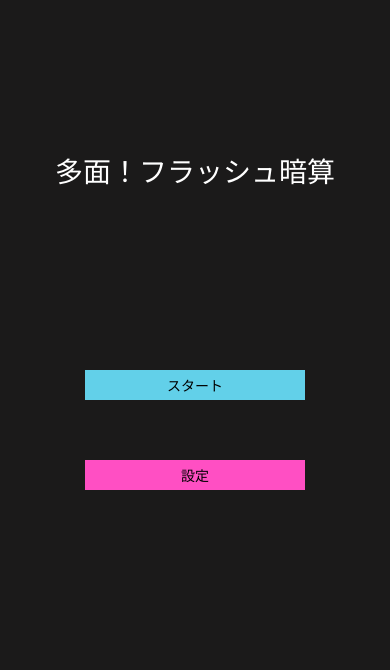
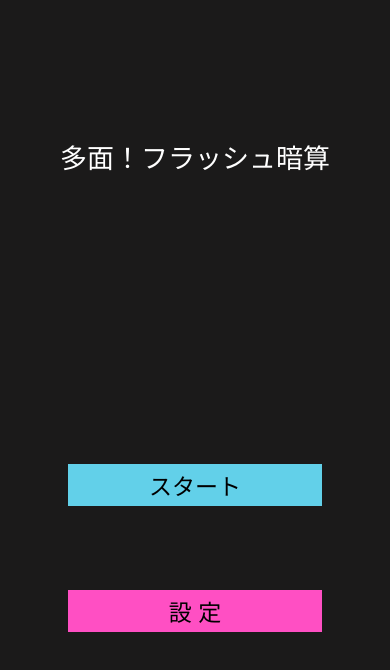
Before and after one commit to wafuwafu13/flash-mental-arithmetic, a React Native app: screen / in a window 390 px wide. Shown: the top 670 px of the page. Built offline with nearby package versions, Linux system fonts and the light colour scheme.

Commit message:
styleにwp.hpを設定

```diff
--- a/components/HomeScreen.tsx
+++ b/components/HomeScreen.tsx
@@ -2,19 +2,40 @@ import React from 'react';
 import { StyleSheet, View } from 'react-native';
 import HomeTitle from '../elements/HomeTitle';
 import HomeButton from '../elements/HomeButton';
+import {widthPercentageToDP as wp, heightPercentageToDP as hp} from 'react-native-responsive-screen';
 
 const HomeScreen = () => {
     return(
-        <View>
+        <View style={styles.container}>
+            <View style={styles.title}>
                 <HomeTitle/>
+            </View>
+            <View style={styles.button}>
                 <HomeButton type='start'>
                     スタート
                 </HomeButton>
                 <HomeButton type='setting'>
-                設定
+                    設 定
                 </HomeButton>
+            </View>
         </View>
     )
 }
 
 export default HomeScreen;
+
+const styles = StyleSheet.create({
+    container: {
+        flex: 1,
+        backgroundColor: '#1B1A1A',
+        alignItems: 'center'
+    },
+    title: {
+        flex: 1,
+        color: '#fff',
+        top: wp('35%')
+    },
+    button: {
+        flex: 1
+    }
+})
--- a/elements/HomeButton.tsx
+++ b/elements/HomeButton.tsx
@@ -1,5 +1,6 @@
 import React from 'react';
-import { StyleSheet, Text, TouchableHighlight } from 'react-native';
+import { StyleSheet, View, Text, TouchableHighlight } from 'react-native';
+import {widthPercentageToDP as wp, heightPercentageToDP as hp} from 'react-native-responsive-screen';
 
 type Props = {
     type: string
@@ -9,26 +10,37 @@ type Props = {
 const Button = (props: Props) => {
 
     const { type } = props
+
     const blue = '#62D0E9'
     const red = '#FF4FC3'
 
     let bgColor = (type === 'start') ? blue : red
 
     return(
-        <TouchableHighlight style={[styles.button, {backgroundColor: bgColor}]}>
-            <Text>{ props.children }</Text>
-        </TouchableHighlight>
+        <View style={styles.container}>
+            <TouchableHighlight style={[styles.button, {backgroundColor: bgColor}]}>
+                <Text style={styles.buttonText}>
+                    { props.children }
+                </Text>
+            </TouchableHighlight>
+        </View>
     )
 }
 
 export default Button;
 
 const styles = StyleSheet.create({
+    container: {
+        alignItems: 'center'
+    },
     button: {
-       margin: 30,
-       top: 300,
-       height: 30,
-       justifyContent: 'center',
-       alignItems: 'center'
+        margin: hp('5%'),
+        width: wp('65%'),
+        height: hp('5%'),
+        justifyContent: 'center',
+        alignItems: 'center'
+    },
+    buttonText: {
+        fontSize: wp('6%')
     }
 })
--- a/elements/HomeTitle.tsx
+++ b/elements/HomeTitle.tsx
@@ -1,5 +1,6 @@
 import React from 'react';
 import { StyleSheet, Text } from 'react-native';
+import {widthPercentageToDP as wp, heightPercentageToDP as hp} from 'react-native-responsive-screen';
 
 const HomeTitle = () => {
     return(
@@ -14,7 +15,6 @@ export default HomeTitle;
 const styles = StyleSheet.create({
     title: {
       color: '#fff',
-      fontSize: 28,
-      top: 150
+      fontSize: wp('7%'),
     }
 });
--- a/package.json
+++ b/package.json
@@ -12,6 +12,7 @@
     "react": "~16.9.0",
     "react-dom": "~16.9.0",
     "react-native": "https://github.com/expo/react-native/archive/sdk-37.0.1.tar.gz",
+    "react-native-responsive-screen": "^1.4.1",
     "react-native-screens": "~2.2.0",
     "react-native-web": "~0.11.7"
   },
```
Also changed, not shown: 1 other file (tests, documents, lock files or other folders). Lines whose indentation alone changed are shown as unchanged.
